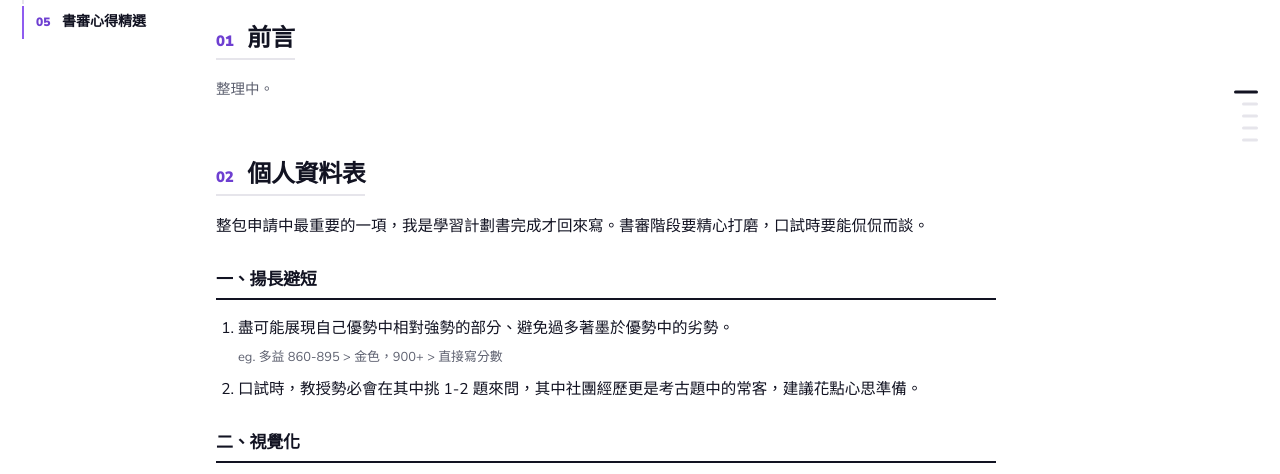
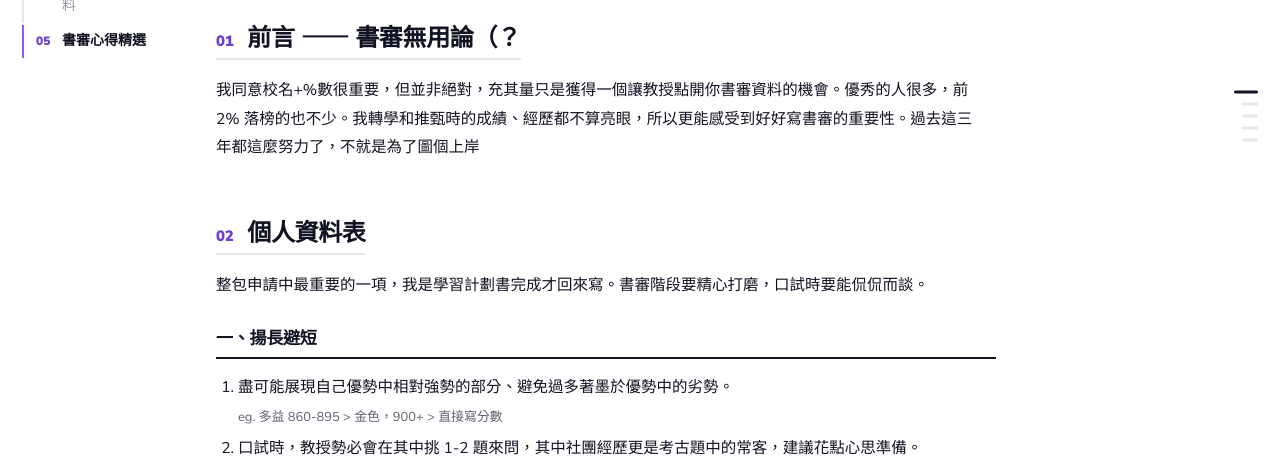
Before and after one commit to s1teeey/NTU_MBA-IB_Application, a plain HTML site: page docs.html in a window 1280 px wide. Shown: the part 284-758 px from the top of the page. Drawn offline with Linux system fonts and the light colour scheme.

Commit message:
Update docs.html

```diff
--- a/docs.html
+++ b/docs.html
@@ -22,8 +22,8 @@
 </header>
 <div class="stack">
 <section>
-<div class="sec-head"><h2><span class="no">01</span>前言</h2></div>
-<div class="prose"><p class="note">整理中。</p></div>
+<div class="sec-head"><h2><span class="no">01</span>前言 ⸺ 書審無用論（？</h2></div>
+<div class="prose"><p style="max-width: 770px;">我同意校名+%數很重要，但並非絕對，充其量只是獲得一個讓教授點開你書審資料的機會。優秀的人很多，前 2% 落榜的也不少。我轉學和推甄時的成績、經歷都不算亮眼，所以更能感受到好好寫書審的重要性。過去這三年都這麼努力了，不就是為了圖個上岸</p></div>
 </section>
 <section id="form">
 <div class="sec-head"><h2><span class="no">02</span>個人資料表</h2></div>
@@ -51,7 +51,7 @@
 <p>成長背景簡單帶過，把區塊獨立出來，它的功能是銜接：我是如何建立起以下這些特質的</p>
 <p style="max-width: 820px;">要寫好個人特質真是門學問。我的原則不花篇幅<mark>描述這個特質，取而代之的是</mark>透過社團、實習等具體事蹟，讓教授感受到我確實有ＯＯ特質。最後再把這些特質收束成我在團隊中、在未來職涯中會是什麼樣的人。</p><p style="max-width: 820px;">至於要選哪些特質，可以參考系所官網，不外乎領導力、溝通能力、團隊合作等（至少要挑 1–2 個寫）</p>
 <figure class="shot wide"><img loading="lazy" src="img/plan-1.jpg" alt="自傳：成長背景 × 多元特質"><figcaption>自傳：成長背景 × 多元特質</figcaption></figure>
-<div class="cols"><div class="col"><h3>求學經歷<small>分為三段</small></h3><h4><p><ul><li>為什麼讀ＯＯ科系、當時的目標是什麼</li></ul><ul><li>職涯方向的轉變 / 探索</li></ul><ul><li>現在（未來）想發展的領域是......</li></ul></p></h4></div><div class="col"><h3>修課經歷</h3><ul><li>過去：大學的三年是如何規劃（修了什麼課、課外活動、交換）、成績如何、修課領域分佈。</li><li>未來：如何連結到ＯＯ所、ＯＯ所能給我什麼效益。</li></ul></div></div>
+<div class="cols"><div class="col"><h3>求學經歷<small>分為三段</small></h3><h4><ul><li>為什麼讀ＯＯ科系、當時的目標是什麼</li></ul><ul><li>職涯方向的轉變 / 探索</li></ul><ul><li>現在（未來）想發展的領域是......</li></ul></h4></div><div class="col"><h3>修課經歷</h3><ul><li>過去：大學的三年是如何規劃（修了什麼課、課外活動、交換）、成績如何、修課領域分佈。</li><li>未來：如何連結到ＯＯ所、ＯＯ所能給我什麼效益。</li></ul></div></div>
 
 
 <figure class="shot wide"><img loading="lazy" src="img/plan-2.jpg" alt="求學與修課經歷"><figcaption>成績走勢根據個人情況調整，去年我是用折線圖，由於這兩學期成績下修，柱狀圖會更適合；修課佔比則是作為這「整頁」故事的輔助資料。</figcaption></figure><h3>三、專業能力養成<small>Anything: 實習、社團、競賽、專案、專題等</small></h3>
```
